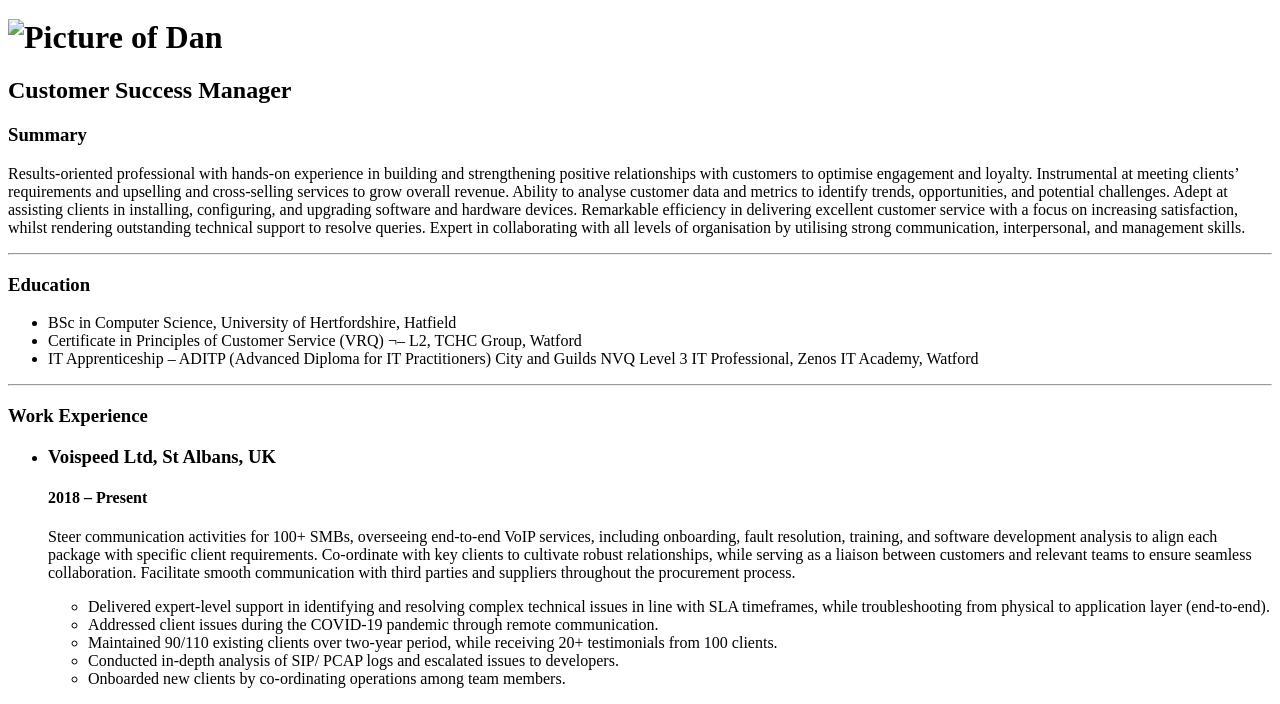
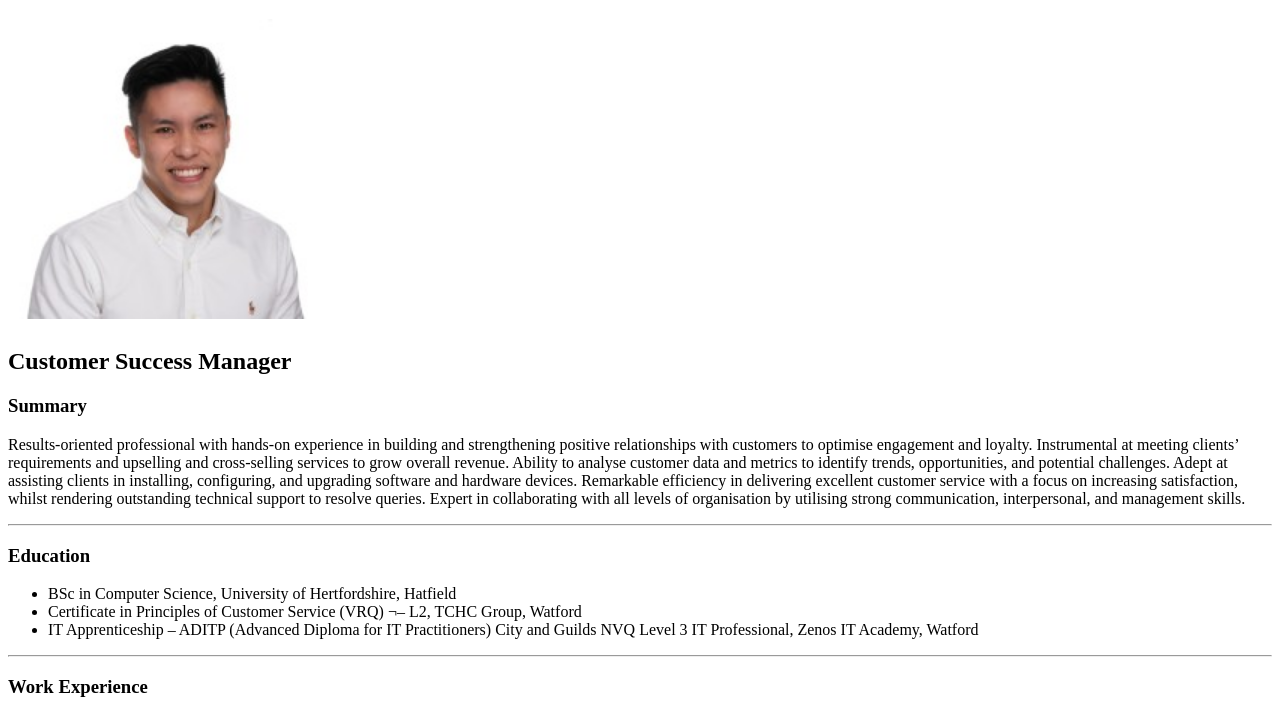
Before and after one commit to Dizzlefication/DanDavidResume, a plain HTML site: page index.html in a window 1280 px wide. Shown: the part 61-765 px from the top of the page. Drawn offline with Linux system fonts and the light colour scheme; the site is published under a folder, as on GitHub Pages, so addresses that start at the root find nothing.

Commit message:
Update index.html

```diff
--- a/index.html
+++ b/index.html
@@ -7,7 +7,7 @@
 
 	<body>
 		<h1>Daniel Alexander David Resume<h1>
-            <img src="/assets/images/my Image.png" height="300" alt="Picture of Dan">
+            <img src="assets/images/my Image.png" height="300" alt="Picture of Dan">
         <h2>Customer Success Manager</h2>
         <h3>Summary</h3>
         <p>Results-oriented professional with hands-on experience in building and strengthening positive relationships with customers to optimise engagement and loyalty. Instrumental at meeting clients’ requirements and upselling and cross-selling services to grow overall revenue. Ability to analyse customer data and metrics to identify trends, opportunities, and potential challenges.  Adept at assisting clients in installing, configuring, and upgrading software and hardware devices. Remarkable efficiency in delivering excellent customer service with a focus on increasing satisfaction, whilst rendering outstanding technical support to resolve queries. Expert in collaborating with all levels of organisation by utilising strong communication, interpersonal, and management skills.</p>
```
